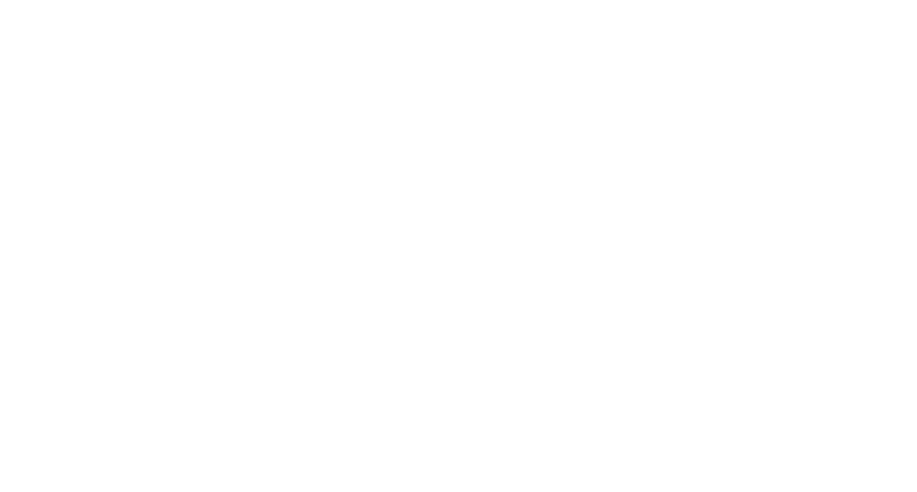
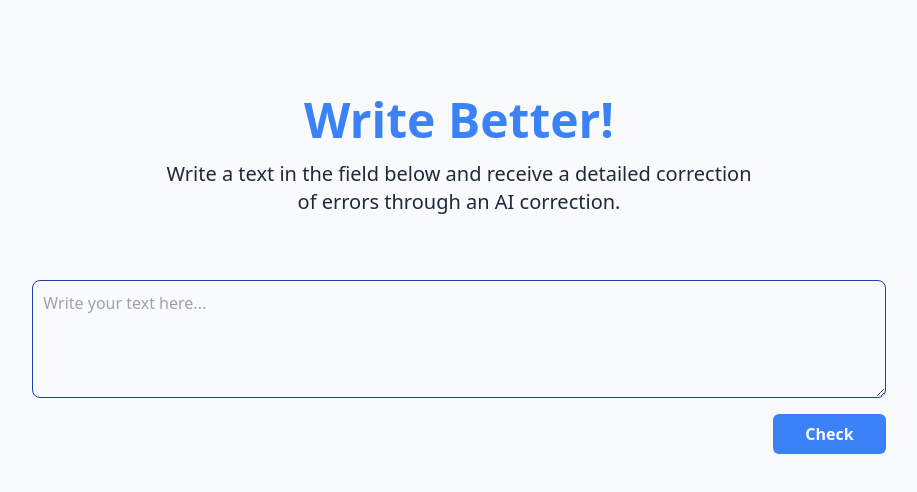
Before and after one commit to GuiPM001/write-better, a React (Create React App) app: page / in a window 1280 px wide. Shown: the top 492 px of the page, without its empty margins (181-1098 px from the left). Built offline with nearby package versions, Linux system fonts and the light colour scheme; no server answers; the HTML template or start-up script is replaced by a standard one.

Commit message:
show differences between texts

```diff
--- a/package.json
+++ b/package.json
@@ -3,6 +3,11 @@
   "version": "0.1.0",
   "private": true,
   "dependencies": {
+    "@fortawesome/fontawesome-svg-core": "^6.5.2",
+    "@fortawesome/free-regular-svg-icons": "^6.5.2",
+    "@fortawesome/free-solid-svg-icons": "^6.5.2",
+    "@fortawesome/react-fontawesome": "^0.2.2",
+    "@google/generative-ai": "^0.14.1",
     "@testing-library/jest-dom": "^5.17.0",
     "@testing-library/react": "^13.4.0",
     "@testing-library/user-event": "^13.5.0",
@@ -10,6 +15,7 @@
     "@types/node": "^16.18.101",
     "@types/react": "^18.3.3",
     "@types/react-dom": "^18.3.0",
+    "diff": "^5.2.0",
     "react": "^18.3.1",
     "react-dom": "^18.3.1",
     "react-scripts": "5.0.1",
--- a/src/App.tsx
+++ b/src/App.tsx
@@ -1,9 +1,68 @@
-import React from 'react';
+import { useRef, useState } from "react";
+import { correctText } from "./services/gemini.service";
+import { RevisionContainer } from "./components/RevisionContainer";
+import { useCheckDiff } from "./hooks/useCheckDiff.hook";
+import { IaResponse } from "./types/IaResponse";
 
 function App() {
+  const textAreaRef = useRef<HTMLTextAreaElement>(null);
+
+  const [loading, setLoading] = useState<boolean>(false);
+  const [iaResponse, setIaResponse] = useState<IaResponse>({
+    correctedText: "",
+    explanations: "",
+  });
+
+  const { diffResult, checkDiffText } = useCheckDiff();
+
+  const checkText = async (): Promise<void> => {
+    if (!textAreaRef.current?.value)
+      return;
+
+    setLoading(true);
+    const response = await correctText(textAreaRef.current.value);
+
+    setIaResponse({ correctedText: response[0], explanations: response[1] });
+
+    checkDiffText(textAreaRef.current.value, response[0]);
+    setLoading(false);
+  };
+
   return (
-    <div className="App">
+    <div className="w-screen h-screen py-24 bg-slate-50 flex flex-col items-center justify-start gap-16">
+      <div className="flex flex-col gap-4 items-center">
+        <h1 className="text-blue-500 text-5xl font-black">Write Better!</h1>
 
+        <p className="text-slate-800 text-xl w-2/3 text-center">
+          Write a text in the field below and receive a detailed correction of
+          errors through an AI correction.
+        </p>
+      </div>
+
+      <div className="flex flex-col gap-4 w-2/3">
+        <textarea
+          id="message"
+          className="p-2.5 text-slate-700 bg-slate-50 rounded-lg border border-slate-300 focus:outline-none focus:border-blue-800"
+          rows={4}
+          autoFocus
+          placeholder="Write your text here..."
+          ref={textAreaRef}
+        ></textarea>
+
+        <button
+          className="bg-blue-500 rounded-md px-8 py-2 text-slate-50 font-bold self-end hover:bg-blue-700 transition duration-150 ease-in-out disabled:bg-slate-400"
+          onClick={checkText}
+          disabled={loading}
+        >
+          {loading ? "Checking..." : "Check"}
+        </button>
+      </div>
+
+      <RevisionContainer
+        correctedText={iaResponse.correctedText}
+        explanations={iaResponse.explanations}
+        diffResult={diffResult}
+      />
     </div>
   );
 }
--- /dev/null
+++ b/src/components/RevisionContainer.tsx
@@ -0,0 +1,56 @@
+import { useState } from "react";
+import { faCopy } from "@fortawesome/free-solid-svg-icons";
+import { FontAwesomeIcon } from "@fortawesome/react-fontawesome";
+import { SpanListResult } from "../types/SpanListResult";
+
+interface RevisionContainerProps {
+  correctedText: string;
+  explanations: string;
+  diffResult: SpanListResult | null;
+}
+
+export const RevisionContainer = (props: RevisionContainerProps) => {
+  const { correctedText, explanations, diffResult } = props;
+
+  const initialTextButton = "Copy correct text to clipboard";
+
+  const [buttonText, setButtonText] = useState<string>(initialTextButton);
+
+  const copyToClipboard = () => {
+    navigator.clipboard.writeText(correctedText);
+    setButtonText("Text copied!");
+    setTimeout(() => setButtonText(initialTextButton), 500);
+  };
+
+  return (
+    <div className="flex flex-col gap-6 w-2/3">
+      {diffResult && (
+        <>
+          <div>
+            <span className="text-slate-700 font-semibold">Diff checker:</span>
+            <div className="p-2.5 bg-slate-100 rounded-lg border border-slate-300 select-none flex flex-col gap-6">
+              <div>{diffResult?.wrongSpanList.map((span: any) => span)}</div>
+
+              <div>{diffResult?.correctSpanList.map((span: any) => span)}</div>
+            </div>
+          </div>
+
+          <div>
+            <span className="text-slate-700 font-semibold">Explanations:</span>
+            <span className="text-slate-600 whitespace-pre-line">
+              {explanations}
+            </span>
+          </div>
+
+          <button
+            onClick={copyToClipboard}
+            className="text-slate-700 py-2 my-4 w-72 self-center hover:text-blue-700 transition duration-150 ease-in-out"
+          >
+            <FontAwesomeIcon icon={faCopy} size="xl" />
+            <span className="ml-2 font-semibold min-w-72">{buttonText}</span>
+          </button>
+        </>
+      )}
+    </div>
+  );
+};
--- /dev/null
+++ b/src/hooks/useCheckDiff.hook.tsx
@@ -0,0 +1,58 @@
+import { ReactElement, useState } from "react";
+import { SpanListResult } from "../types/SpanListResult";
+import { DiffResult } from "../types/DiffResult";
+
+const Diff = require("diff");
+
+export const useCheckDiff = () => {
+  const [diffResult, setDiffResult] = useState<SpanListResult | null>(null);
+
+  let correctSpanList: ReactElement[] = [];
+  let wrongSpanList: ReactElement[] = [];
+
+  const checkDiffText = (userText: string, iaText: string): void => {
+    setDiffResult(null);
+
+    const diff = Diff.diffChars(userText, iaText);
+
+    diff.forEach((part: DiffResult) => arrangeSpan(part));
+
+    setDiffResult({ wrongSpanList, correctSpanList });
+  };
+
+  const arrangeSpan = (part: DiffResult): void => {
+    if (part.removed) {
+      wrongSpanList.push(
+        <span className="bg-red-200 px-px rounded-sm" key={wrongSpanList.length}>
+          {part.value}
+        </span>
+      );
+
+      return;
+    }
+
+    if (part.added) {
+      correctSpanList.push(
+        <span className="bg-green-200 px-px rounded-sm" key={correctSpanList.length}>
+          {part.value}
+        </span>
+      );
+
+      return;
+    }
+
+    correctSpanList.push(
+      <span className="rounded-sm" key={correctSpanList.length}>
+        {part.value}
+      </span>
+    );
+
+    wrongSpanList.push(
+      <span className="rounded-sm" key={wrongSpanList.length}>
+        {part.value}
+      </span>
+    );
+  };
+
+  return { diffResult, checkDiffText };
+}
--- /dev/null
+++ b/src/services/gemini.service.ts
@@ -0,0 +1,16 @@
+import { GoogleGenerativeAI } from "@google/generative-ai";
+
+const genAI = new GoogleGenerativeAI(process.env.REACT_APP_OPEN_AI_API_KEY!);
+
+export const correctText = async (text: string) => {
+  const model = genAI.getGenerativeModel({ model: "gemini-1.5-flash" });
+
+  const prompt = `Rewrite the text so that it is grammatically correct, and explain the changes, in a not too rigorous way
+                  Write your answer without using quotation marks at the corrected text and as follows: corrected text | explanations,
+                  and each explanation must be in a different line separeted by -
+
+                  "${text}"`
+
+  const result = await model.generateContent(prompt);
+  return result.response.text().split(" | ");
+}
--- /dev/null
+++ b/src/types/DiffResult.ts
@@ -0,0 +1,5 @@
+export type DiffResult = {
+  value: string;
+  added?: boolean;
+  removed?: boolean;
+}
--- /dev/null
+++ b/src/types/IaResponse.ts
@@ -0,0 +1,4 @@
+export type IaResponse = {
+  correctedText: string;
+  explanations: string;
+};
--- /dev/null
+++ b/src/types/SpanListResult.ts
@@ -0,0 +1,6 @@
+import { ReactElement } from "react"
+
+export type SpanListResult = {
+  wrongSpanList: ReactElement[];
+  correctSpanList: ReactElement[];
+}
```
Also changed, not shown: 1 other file (tests, documents, lock files or other folders).
